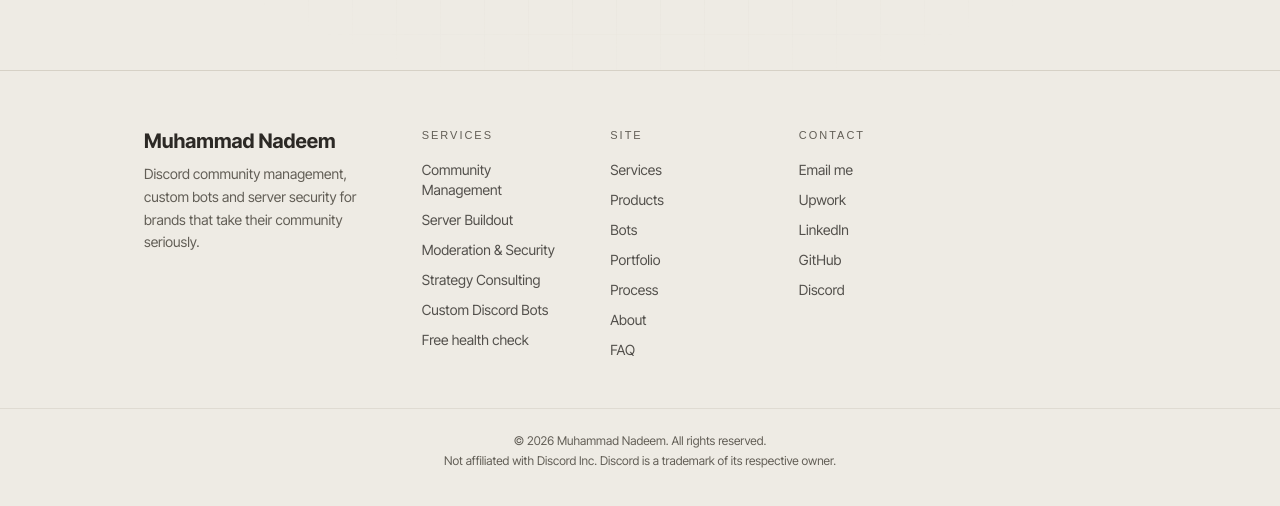
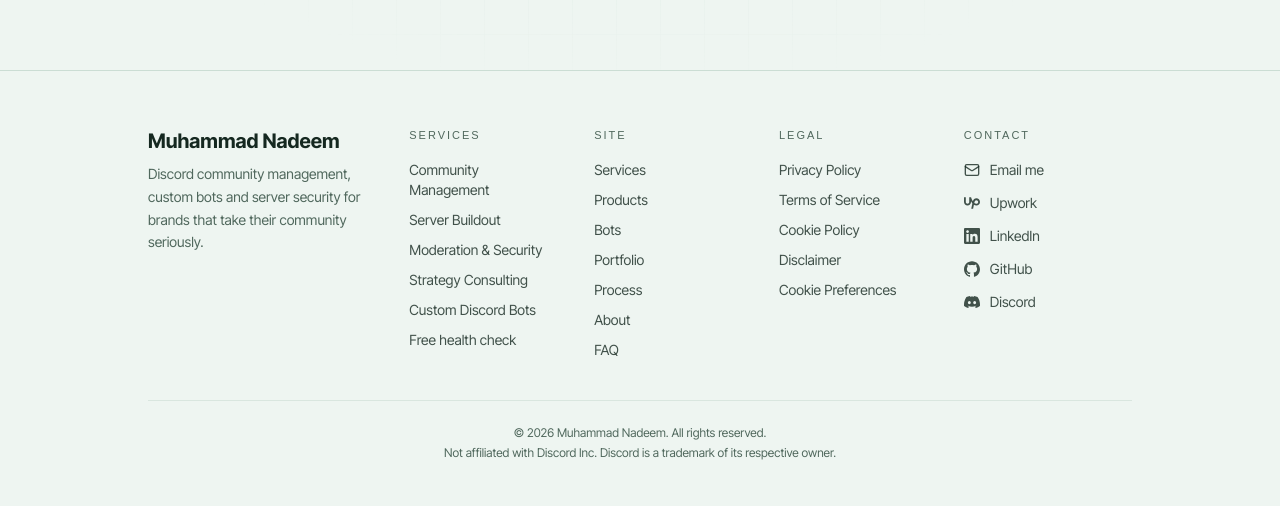
Before and after one commit to mdevvx/Muhammad-Nadeem-Portfolio, a Next.js app: page /health-check in a window 1280 px wide. Shown: the part 934-1440 px from the top of the page. Built offline with nearby package versions, Linux system fonts and the light colour scheme; no server answers; a web font is replaced by a local one.

Commit message:
style: add lagoon palette from profile photo as light-first default

```diff
--- a/src/app/globals.css
+++ b/src/app/globals.css
@@ -3,7 +3,7 @@
 @tailwind utilities;
 
 /* Neutrals per theme. Brand colors (--accent, --accent-soft, --pop, --on-accent) come from the
-   palette blocks below, picked with NEXT_PUBLIC_PALETTE (crimson | forest | rose | ink | ember | gold | teal | lime). No blue or purple. */
+   palette blocks below, picked with NEXT_PUBLIC_PALETTE (lagoon | crimson | forest | rose | ink | ember | gold | teal | lime). No blue or purple. */
 :root {
   --bg: 12 12 11;
   --surface: 22 22 20;
@@ -22,6 +22,33 @@ html[data-theme="light"] {
   --fg: 44 41 37;
   --muted: 98 94 86;
   color-scheme: light;
+}
+
+/* lagoon: taken from the profile photo background, a green that drifts into teal and sky blue.
+   Light is a cool mint paper with deep green text; dark is a green-tinted near black. */
+html[data-palette="lagoon"][data-theme="light"] {
+  --bg: 238 245 241;
+  --surface: 248 252 250;
+  --elevated: 224 237 231;
+  --line: 203 221 212;
+  --fg: 21 40 32;
+  --muted: 80 104 93;
+  --accent: 24 117 70;
+  --accent-soft: 31 129 78;
+  --pop: 15 118 130;
+  --on-accent: 255 255 255;
+}
+html[data-palette="lagoon"]:not([data-theme="light"]) {
+  --bg: 8 17 14;
+  --surface: 14 27 22;
+  --elevated: 21 39 32;
+  --line: 36 62 52;
+  --fg: 238 247 243;
+  --muted: 148 175 164;
+  --accent: 74 205 130;
+  --accent-soft: 31 129 78;
+  --pop: 56 200 215;
+  --on-accent: 255 255 255;
 }
 
 /* crimson: warm black with deep wine crimson. Neutrals are tinted warm so the black never looks blue. */
--- a/src/components/Contact.tsx
+++ b/src/components/Contact.tsx
@@ -211,7 +211,7 @@ export default function Contact() {
                 id="form-status"
                 role="status"
                 aria-live="polite"
-                className="min-h-[1.25rem] text-sm text-red-400"
+                className="min-h-[1.25rem] text-sm text-red-600"
               >
                 {status.state === "error" && status.message}
               </p>
--- a/src/components/Footer.tsx
+++ b/src/components/Footer.tsx
@@ -1,18 +1,22 @@
 import Link from "next/link";
+import { Mail } from "lucide-react";
 import CookiePrefsButton from "./CookiePrefsButton";
+import { DiscordIcon, GitHubIcon, LinkedInIcon, UpworkIcon } from "./SocialIcons";
 import { links, nav, profile, services, botService } from "@/lib/site";
 
 const socials = [
-  { label: "Upwork", href: links.upwork },
-  { label: "LinkedIn", href: links.linkedin },
-  { label: "GitHub", href: links.github },
-  { label: "Discord", href: links.discord },
+  { label: "Upwork", href: links.upwork, Icon: UpworkIcon },
+  { label: "LinkedIn", href: links.linkedin, Icon: LinkedInIcon },
+  { label: "GitHub", href: links.github, Icon: GitHubIcon },
+  { label: "Discord", href: links.discord, Icon: DiscordIcon },
 ].filter((s) => s.href);
 
 export default function Footer() {
   return (
-    <footer className="border-t border-line pb-10 pt-14 print:hidden">
-      <div className="mx-auto grid w-full max-w-5xl grid-cols-2 gap-10 px-4 md:grid-cols-[1.6fr_1fr_1fr_1fr_1fr]">
+    <footer className="border-t border-line px-4 pb-8 pt-14 print:hidden">
+      {/* Same outer width as the header pill (max-w-5xl, 16px gutters) so both edges line up. */}
+      <div className="mx-auto max-w-5xl px-5">
+      <div className="grid grid-cols-2 gap-x-8 gap-y-10 md:grid-cols-[1.5fr_1fr_1fr_1fr_1.1fr]">
         <div className="col-span-2 md:col-span-1">
           <p className="font-display text-xl font-bold">{profile.siteName}</p>
           <p className="mt-2 max-w-xs text-sm leading-relaxed text-muted">
@@ -22,15 +26,49 @@ export default function Footer() {
 
         <FooterCol title="Services" items={[...services.map((s) => ({ label: s.title, href: "/#services" })), { label: botService.title, href: "/#services" }, { label: "Free health check", href: "/health-check" }]} />
         <FooterCol title="Site" items={nav.map((n) => ({ label: n.label, href: `/${n.href}` }))} />
-        <FooterCol
-          title="Contact"
-          items={[{ label: "Email me", href: `mailto:${profile.email}` }, ...socials.map((s) => ({ ...s, external: true }))]}
-        />
+        <div className="min-w-0">
+          <p className="font-mono text-[11px] uppercase tracking-[0.18em] text-muted">Legal</p>
+          <ul className="mt-4 space-y-2.5 text-sm">
+            {[
+              { label: "Privacy Policy", href: "/privacy" },
+              { label: "Terms of Service", href: "/terms" },
+              { label: "Cookie Policy", href: "/cookies" },
+              { label: "Disclaimer", href: "/disclaimer" },
+            ].map((l) => (
+              <li key={l.href}>
+                <Link href={l.href} className="text-fg/80 transition hover:text-accent">
+                  {l.label}
+                </Link>
+              </li>
+            ))}
+            <li>
+              <CookiePrefsButton className="text-left text-fg/80 transition hover:text-accent">Cookie Preferences</CookiePrefsButton>
+            </li>
+          </ul>
+        </div>
+        <div className="min-w-0">
+          <p className="font-mono text-[11px] uppercase tracking-[0.18em] text-muted">Contact</p>
+          <ul className="mt-4 space-y-2.5 text-sm">
+            <li>
+              <ContactLink href={`mailto:${profile.email}`} label="Email me">
+                <Mail size={16} aria-hidden="true" />
+              </ContactLink>
+            </li>
+            {socials.map(({ label, href, Icon }) => (
+              <li key={label}>
+                <ContactLink href={href} label={label} external>
+                  <Icon className="h-4 w-4" />
+                </ContactLink>
+              </li>
+            ))}
+          </ul>
+        </div>
       </div>
 
-      <div className="mt-12 border-t border-line/60 px-4 pt-6 text-center text-xs text-muted">
+      <div className="mt-10 border-t border-line/60 pt-6 text-center text-xs text-muted">
         <p>© {new Date().getFullYear()} {profile.name}. All rights reserved.</p>
         <p className="mt-1">Not affiliated with Discord Inc. Discord is a trademark of its respective owner.</p>
+      </div>
       </div>
     </footer>
   );
@@ -62,3 +100,16 @@ function FooterCol({ title, items }: { title: string; items: { label: string; hr
     </div>
   );
 }
+
+function ContactLink({ href, label, external, children }: { href: string; label: string; external?: boolean; children: React.ReactNode }) {
+  return (
+    <a
+      href={href}
+      {...(external ? { target: "_blank", rel: "noopener noreferrer" } : {})}
+      className="inline-flex items-center gap-2.5 text-fg/80 transition hover:text-accent"
+    >
+      <span className="shrink-0">{children}</span>
+      {label}
+    </a>
+  );
+}
--- a/src/components/HealthCheckApp.tsx
+++ b/src/components/HealthCheckApp.tsx
@@ -26,8 +26,8 @@ const fromCode = (c: string): Answer | undefined => (c === "y" ? 1 : c === "p" ?
 
 function band(score: number) {
   if (score >= 80) return { label: "Solid foundation", tone: "text-accent", note: "A few tweaks will take this server from good to great." };
-  if (score >= 50) return { label: "Gaps worth fixing", tone: "text-amber-400", note: "Members are probably slipping through some of these gaps right now." };
-  return { label: "At risk", tone: "text-red-400", note: "These gaps are costing you members and leave the server open to raids and scams." };
+  if (score >= 50) return { label: "Gaps worth fixing", tone: "text-amber-600", note: "Members are probably slipping through some of these gaps right now." };
+  return { label: "At risk", tone: "text-red-600", note: "These gaps are costing you members and leave the server open to raids and scams." };
 }
 
 /** Context-aware tip shown with the results. */
@@ -389,7 +389,7 @@ export default function HealthCheckApp() {
                         <div className="flex flex-wrap items-center gap-2">
                           <span
                             className={`rounded-full px-2 py-0.5 font-mono text-[10px] font-bold uppercase tracking-wider ${
-                              high ? "bg-red-400/15 text-red-400" : "bg-amber-400/15 text-amber-400"
+                              high ? "bg-red-400/15 text-red-600" : "bg-amber-400/15 text-amber-600"
                             }`}
                           >
                             {high ? "High priority" : "Medium"}
--- /dev/null
+++ b/src/components/SocialIcons.tsx
@@ -0,0 +1,28 @@
+import type { SVGProps } from "react";
+
+type P = SVGProps<SVGSVGElement>;
+const base = { viewBox: "0 0 24 24", fill: "currentColor", "aria-hidden": true } as const;
+
+export const GitHubIcon = (p: P) => (
+  <svg {...base} {...p}>
+    <path d="M12 .297c-6.63 0-12 5.373-12 12 0 5.303 3.438 9.8 8.205 11.385.6.113.82-.258.82-.577 0-.285-.01-1.04-.015-2.04-3.338.724-4.042-1.61-4.042-1.61C4.422 18.07 3.633 17.7 3.633 17.7c-1.087-.744.084-.729.084-.729 1.205.084 1.838 1.236 1.838 1.236 1.07 1.835 2.809 1.305 3.495.998.108-.776.417-1.305.76-1.605-2.665-.3-5.466-1.332-5.466-5.93 0-1.31.465-2.38 1.235-3.22-.135-.303-.54-1.523.105-3.176 0 0 1.005-.322 3.3 1.23.96-.267 1.98-.399 3-.405 1.02.006 2.04.138 3 .405 2.28-1.552 3.285-1.23 3.285-1.23.645 1.653.24 2.873.12 3.176.765.84 1.23 1.91 1.23 3.22 0 4.61-2.805 5.625-5.475 5.92.42.36.81 1.096.81 2.22 0 1.606-.015 2.896-.015 3.286 0 .315.21.69.825.57C20.565 22.092 24 17.592 24 12.297c0-6.627-5.373-12-12-12" />
+  </svg>
+);
+
+export const LinkedInIcon = (p: P) => (
+  <svg {...base} {...p}>
+    <path d="M20.447 20.452h-3.554v-5.569c0-1.328-.027-3.037-1.852-3.037-1.853 0-2.136 1.445-2.136 2.939v5.667H9.351V9h3.414v1.561h.046c.477-.9 1.637-1.85 3.37-1.85 3.601 0 4.267 2.37 4.267 5.455v6.286zM5.337 7.433c-1.144 0-2.063-.926-2.063-2.065 0-1.138.92-2.063 2.063-2.063 1.14 0 2.064.925 2.064 2.063 0 1.139-.925 2.065-2.064 2.065zm1.782 13.019H3.555V9h3.564v11.452zM22.225 0H1.771C.792 0 0 .774 0 1.729v20.542C0 23.227.792 24 1.771 24h20.451C23.2 24 24 23.227 24 22.271V1.729C24 .774 23.2 0 22.222 0h.003z" />
+  </svg>
+);
+
+export const DiscordIcon = (p: P) => (
+  <svg {...base} {...p}>
+    <path d="M20.317 4.3698a19.7913 19.7913 0 00-4.8851-1.5152.0741.0741 0 00-.0785.0371c-.211.3753-.4447.8648-.6083 1.2495-1.8447-.2762-3.68-.2762-5.4868 0-.1636-.3933-.4058-.8742-.6177-1.2495a.077.077 0 00-.0785-.037 19.7363 19.7363 0 00-4.8852 1.515.0699.0699 0 00-.0321.0277C.5334 9.0458-.319 13.5799.0992 18.0578a.0824.0824 0 00.0312.0561c2.0528 1.5076 4.0413 2.4228 5.9929 3.0294a.0777.0777 0 00.0842-.0276c.4616-.6304.8731-1.2952 1.226-1.9942a.076.076 0 00-.0416-.1057c-.6528-.2476-1.2743-.5495-1.8722-.8923a.077.077 0 01-.0076-.1277c.1258-.0943.2517-.1923.3718-.2914a.0743.0743 0 01.0776-.0105c3.9278 1.7933 8.18 1.7933 12.0614 0a.0739.0739 0 01.0785.0095c.1202.099.246.1981.3728.2924a.077.077 0 01-.0066.1276 12.2986 12.2986 0 01-1.873.8914.0766.0766 0 00-.0407.1067c.3604.698.7719 1.3628 1.225 1.9932a.076.076 0 00.0842.0286c1.961-.6067 3.9495-1.5219 6.0023-3.0294a.077.077 0 00.0313-.0552c.5004-5.177-.8382-9.6739-3.5485-13.6604a.061.061 0 00-.0312-.0286zM8.02 15.3312c-1.1825 0-2.1569-1.0857-2.1569-2.419 0-1.3332.9555-2.4189 2.157-2.4189 1.2108 0 2.1757 1.0952 2.1568 2.419 0 1.3332-.9555 2.4189-2.1569 2.4189zm7.9748 0c-1.1825 0-2.1569-1.0857-2.1569-2.419 0-1.3332.9554-2.4189 2.1569-2.4189 1.2108 0 2.1757 1.0952 2.1568 2.419 0 1.3332-.946 2.4189-2.1568 2.4189Z" />
+  </svg>
+);
+
+export const UpworkIcon = (p: P) => (
+  <svg {...base} {...p}>
+    <path d="M18.561 13.158c-1.102 0-2.135-.467-3.074-1.227l.228-1.076.008-.042c.207-1.143.849-3.06 2.839-3.06 1.492 0 2.703 1.212 2.703 2.703-.001 1.489-1.212 2.702-2.704 2.702zm0-8.14c-2.539 0-4.51 1.649-5.31 4.366-1.22-1.834-2.148-4.036-2.687-5.892H7.828v7.112c-.002 1.406-1.141 2.546-2.547 2.548-1.405-.002-2.543-1.143-2.545-2.548V3.492H0v7.112c0 2.914 2.37 5.303 5.281 5.303 2.913 0 5.283-2.389 5.283-5.303v-1.19c.529 1.107 1.182 2.229 1.974 3.221l-1.673 7.873h2.797l1.213-5.71c1.063.679 2.285 1.109 3.686 1.109 3 0 5.439-2.452 5.439-5.45 0-3.002-2.439-5.453-5.439-5.453z" />
+  </svg>
+);
--- a/src/lib/site.ts
+++ b/src/lib/site.ts
@@ -84,8 +84,8 @@ export const formatCount = (n: number) => n.toLocaleString("en-US");
 /** 4.9 */
 export const formatRating = (n: number) => n.toFixed(1);
 
-/** Color palette: "crimson" (default), "forest", "rose", "ink", "ember", "gold", "teal" or "lime". Set NEXT_PUBLIC_PALETTE to switch. */
-export const paletteName = (["crimson", "forest", "rose", "ink", "ember", "gold", "teal", "lime"] as const).find((p) => p === process.env.NEXT_PUBLIC_PALETTE) ?? "crimson";
+/** Color palette: "lagoon" (default, from the profile photo), "crimson", "forest", "rose", "ink", "ember", "gold", "teal" or "lime". Set NEXT_PUBLIC_PALETTE to switch. */
+export const paletteName = (["lagoon", "crimson", "forest", "rose", "ink", "ember", "gold", "teal", "lime"] as const).find((p) => p === process.env.NEXT_PUBLIC_PALETTE) ?? "lagoon";
 
 /** Theme a first-time visitor sees. crimson is a black palette so it opens dark; the rest open light. */
 export const defaultTheme: "dark" | "light" =
@@ -97,6 +97,7 @@ export const defaultTheme: "dark" | "light" =
 
 /** Hex values for the share image, tab icon and browser bar color (CSS tokens can't be used there). */
 export const paletteHex = {
+  lagoon: { accent: "#1f814e", pop: "#0f7682", onAccent: "#ffffff", bg: "#eef5f1", fg: "#152820", muted: "#50685d" },
   crimson: { accent: "#be123c", pop: "#f43f5e", onAccent: "#ffffff", bg: "#0a090a", fg: "#f6f1f2", muted: "#aaa0a4" },
   forest: { accent: "#15803d", pop: "#b45309", onAccent: "#ffffff", bg: "#eeebe4", fg: "#2c2925", muted: "#625e56" },
   rose: { accent: "#e11d48", pop: "#b45309", onAccent: "#ffffff", bg: "#eeebe4", fg: "#2c2925", muted: "#625e56" },
```
Also changed, not shown: src/components/Reviews.tsx (+2 -35 lines), 1 other file (tests, documents, lock files or other folders).
